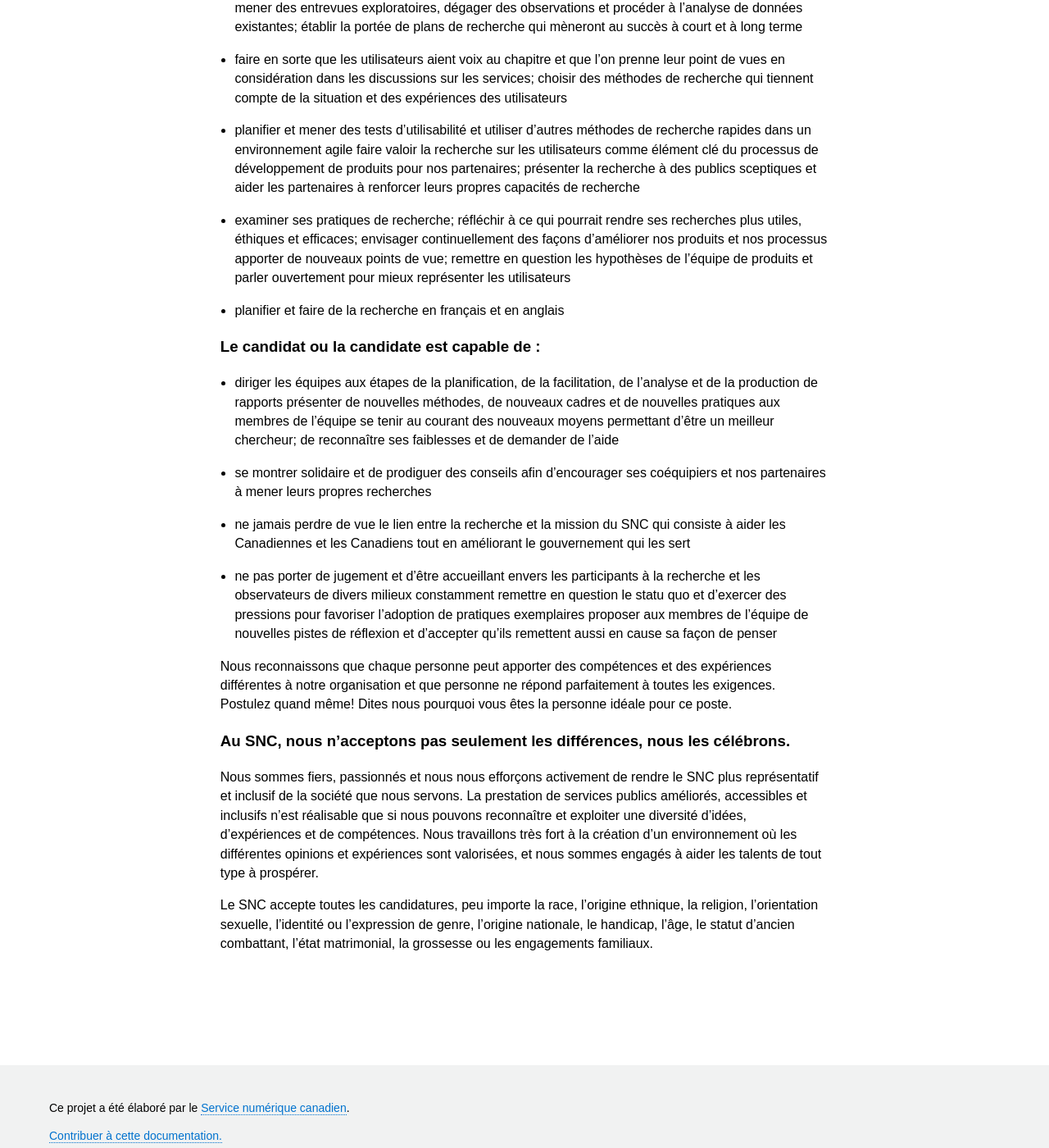
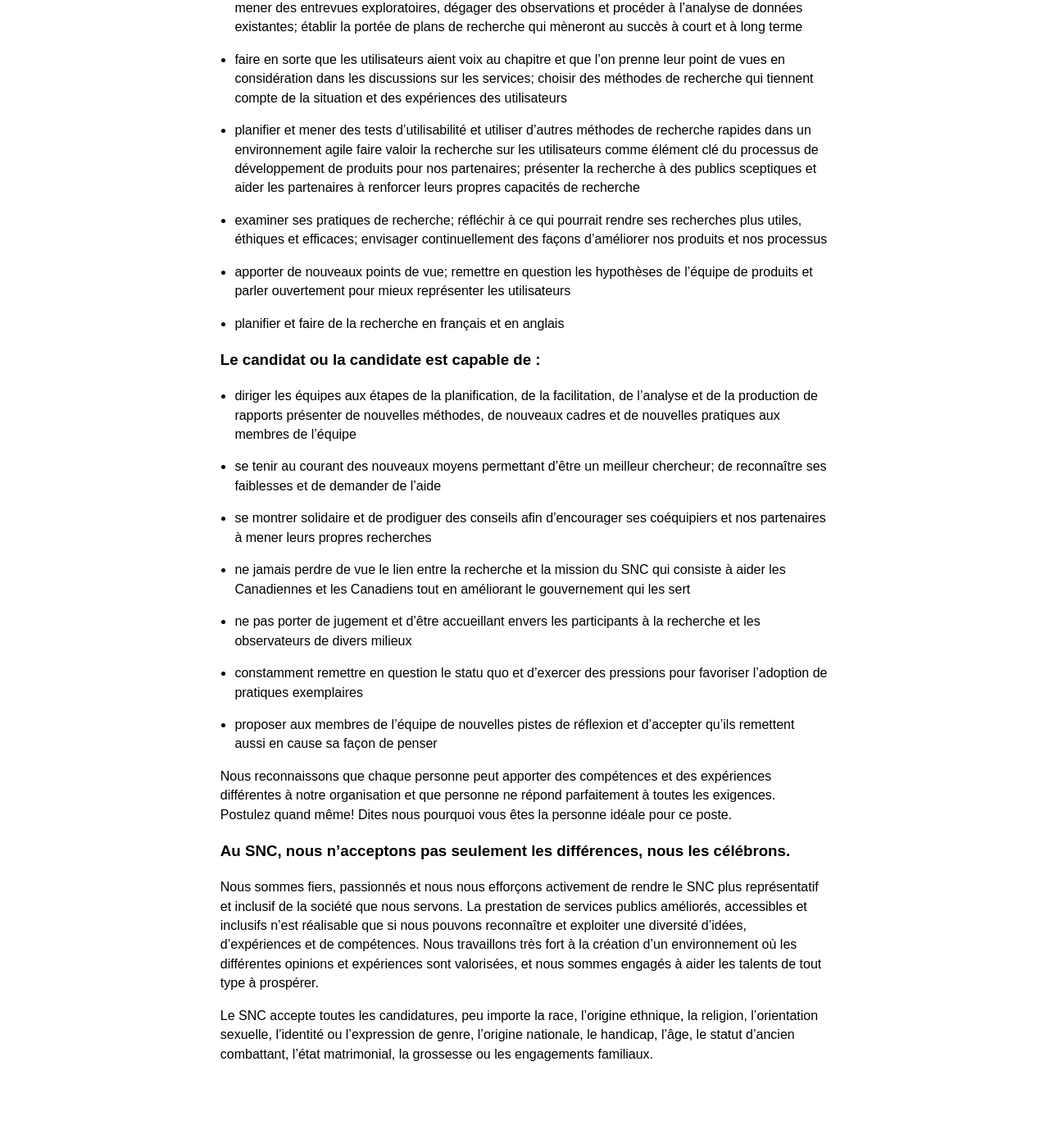
Before and after one commit to cds-snc/talent, a Jekyll site: the page built from _pages/fr/Échantillons d'offres d'emploi/chercheur-en-conception.md, in a window 1280 px wide and 1400 px high, scrolled down 849 px. Shown: the whole window at 82% size. Built offline with Jekyll 4.4.1, drawn with Linux system fonts in a browser that asks for light colours.

Commit message:
updating format

```diff
--- a/_pages/fr/Échantillons d'offres d'emploi/chercheur-en-conception.md
+++ b/_pages/fr/Échantillons d'offres d'emploi/chercheur-en-conception.md
@@ -25,18 +25,18 @@ Nous recherchons une chercheuse ou un chercheur en conception. À ce titre, vous
 - planifier et mener des tests d’utilisabilité et utiliser d’autres méthodes de recherche rapides dans un environnement agile
 faire valoir la recherche sur les utilisateurs comme élément clé du processus de développement de produits pour nos partenaires; présenter la recherche à des publics sceptiques et aider les partenaires à renforcer leurs propres capacités de recherche
 - examiner ses pratiques de recherche; réfléchir à ce qui pourrait rendre ses recherches plus utiles, éthiques et efficaces; envisager continuellement des façons d’améliorer nos produits et nos processus
-apporter de nouveaux points de vue; remettre en question les hypothèses de l’équipe de produits et parler ouvertement pour mieux représenter les utilisateurs
+- apporter de nouveaux points de vue; remettre en question les hypothèses de l’équipe de produits et parler ouvertement pour mieux représenter les utilisateurs
 - planifier et faire de la recherche en français et en anglais
 
 ### Le candidat ou la candidate est capable de :
 - diriger les équipes aux étapes de la planification, de la facilitation, de l’analyse et de la production de rapports
 présenter de nouvelles méthodes, de nouveaux cadres et de nouvelles pratiques aux membres de l’équipe
-se tenir au courant des nouveaux moyens permettant d’être un meilleur chercheur; de reconnaître ses faiblesses et de demander de l’aide
+- se tenir au courant des nouveaux moyens permettant d’être un meilleur chercheur; de reconnaître ses faiblesses et de demander de l’aide
 - se montrer solidaire et de prodiguer des conseils afin d’encourager ses coéquipiers et nos partenaires à mener leurs propres recherches
 - ne jamais perdre de vue le lien entre la recherche et la mission du SNC qui consiste à aider les Canadiennes et les Canadiens tout en améliorant le gouvernement qui les sert
 - ne pas porter de jugement et d’être accueillant envers les participants à la recherche et les observateurs de divers milieux
-constamment remettre en question le statu quo et d’exercer des pressions pour favoriser l’adoption de pratiques exemplaires
-proposer aux membres de l’équipe de nouvelles pistes de réflexion et d’accepter qu’ils remettent aussi en cause sa façon de penser
+- constamment remettre en question le statu quo et d’exercer des pressions pour favoriser l’adoption de pratiques exemplaires
+- proposer aux membres de l’équipe de nouvelles pistes de réflexion et d’accepter qu’ils remettent aussi en cause sa façon de penser
 
 Nous reconnaissons que chaque personne peut apporter des compétences et des expériences différentes à notre organisation et que personne ne répond parfaitement à toutes les exigences. Postulez quand même! Dites nous pourquoi vous êtes la personne idéale pour ce poste.
 
```
